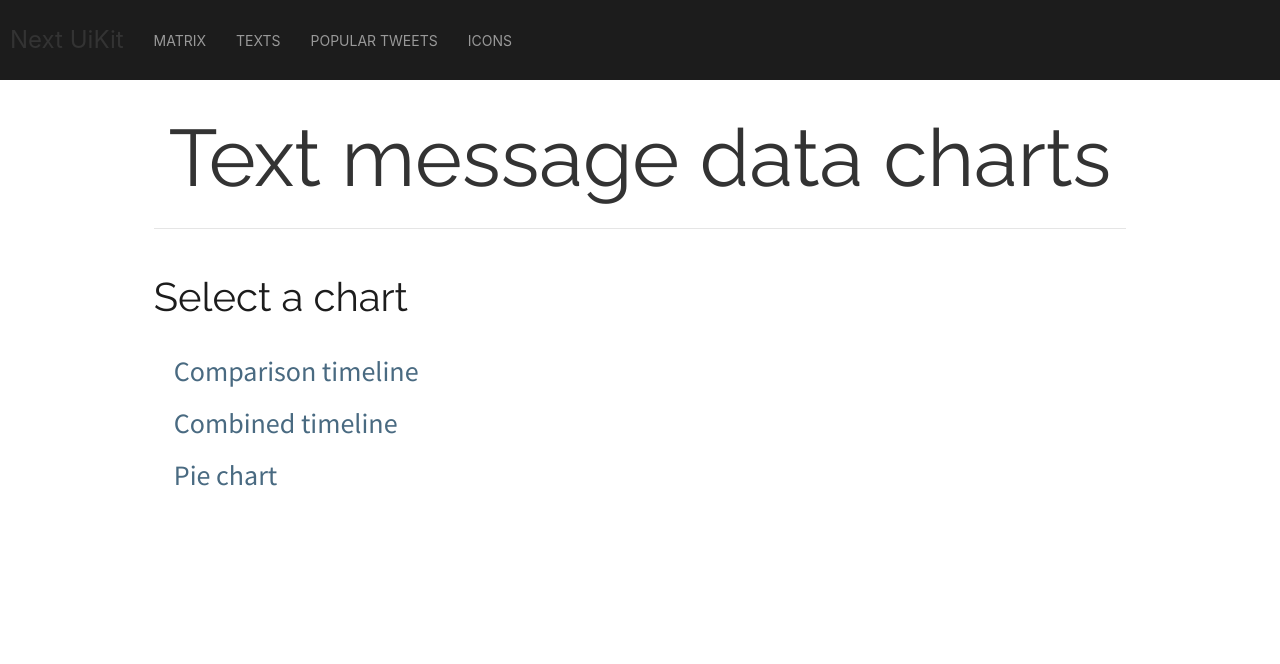
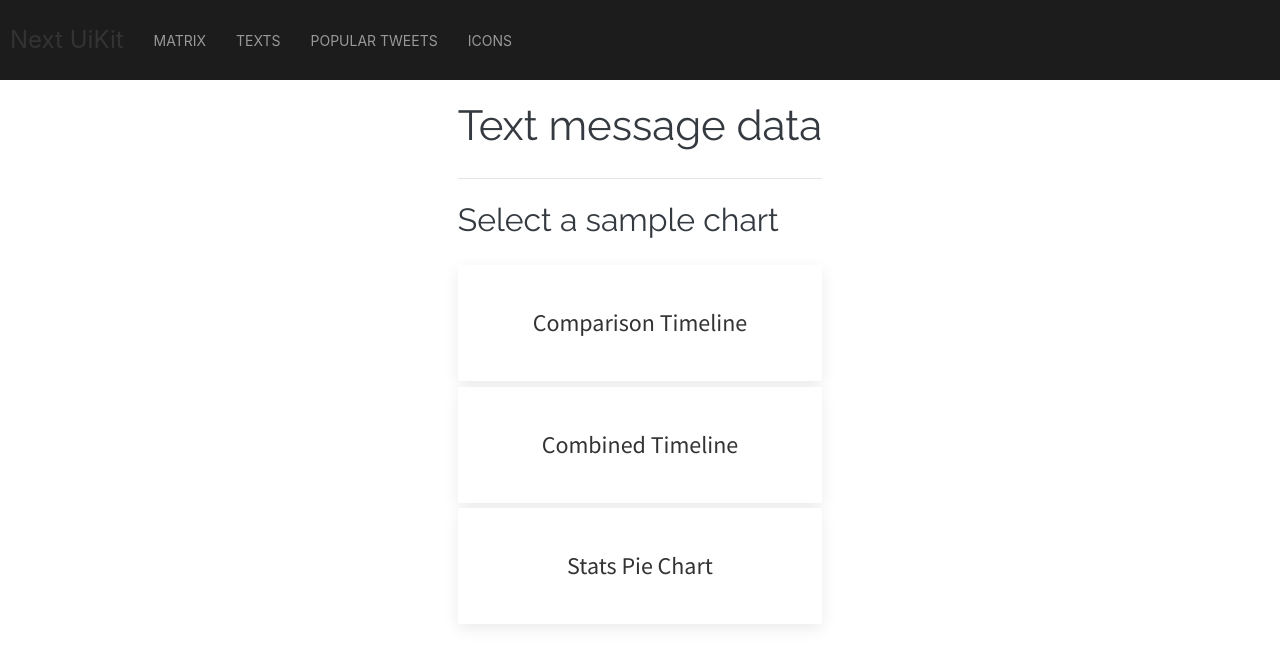
Before and after one commit to Brlaney/next-uikit-charts, a Next.js app: page /texts in a window 1280 px wide. Shown: the top 664 px of the page. Built offline with nearby package versions, Linux system fonts and the light colour scheme.

Commit message:
Updates to layout and scss

```diff
--- a/src/components/Meta.tsx
+++ b/src/components/Meta.tsx
@@ -1,4 +1,5 @@
 import Head from 'next/head'
+
 
 const Meta = ({ title, keywords, description }) => {
   return (
@@ -7,7 +8,7 @@ const Meta = ({ title, keywords, description }) => {
       <meta name='keywords' content={keywords} />
       <meta name='description' content={description} />
       <meta charSet='utf-8' />
-      <link rel='icon' href='/favicon.ico' />
+      <link rel='icon' href='/next-uikit-charts.svg' />
       <title>{title}</title>
     </Head>
   )
--- a/src/pages/texts/index.tsx
+++ b/src/pages/texts/index.tsx
@@ -2,38 +2,66 @@ import Link from 'next/link'
 import styles from '@/styles/Texts.module.scss'
 
 
-export default function Texts () {
+export default function Texts() {
   return (
     <>
-      <div className='uk-container-large uk-height-large'>
+      {/* Page header */}
+      <div id='parent' className='uk-container-large uk-height-large'>
         <div>
-          <h1 className={styles.title}>Text message data charts</h1>
+          <h1 className={styles.title}>
+            Text message data
+          </h1>
         </div>
         <div className='uk-heading-divider uk-margin-bottom' />
-
-        <div className='uk-flex uk-flex-right uk-flex-middle'>
-          <h3 className={styles.subheading}>Select a chart</h3>
+        <div id='subheader' className='uk-flex uk-flex-middle'>
+          <h2 className={styles.subtitle}>
+            Select a sample chart
+          </h2>
         </div>
 
-        <div className='uk-margin-left uk-width-1-1'>
-          <div className='uk-margin-small'>
+        {/* Link container */}
+        <div
+          id='linkContainer'
+          className='uk-grid-row uk-grid-row-large uk-child-width-1-3 uk-text-center'
+          uk-grid
+        >
+          {/* Link 1 */}
+          <div id='card' className='uk-width-1-1'>
             <Link href='/texts/comparison'>
-              <a className={styles.select}>Comparison timeline</a>
+              <a
+                id='select'
+                className='uk-display-block uk-card uk-card-body uk-card-default uk-link-toggle uk-width-1-1'
+              >
+                <span id='text' className='uk-text-lead'>
+                  Comparison Timeline
+                </span>
+              </a>
             </Link>
           </div>
-        </div>
-        <div className='uk-margin-left uk-width-1-1'>
-          <div className='uk-margin-small'>
+          {/* Link 2 */}
+          <div id='card' className='uk-width-1-1'>
             <Link href='/texts/messages'>
-              <a className={styles.select}>Combined timeline</a>
+              <a
+                id='select'
+                className='uk-display-block uk-card uk-card-body uk-card-default uk-link-toggle uk-width-1-1'
+              >
+                <span id='text' className='uk-text-lead'>
+                  Combined Timeline
+                </span>
+              </a>
             </Link>
           </div>
-        </div>
-
-        <div className='uk-margin-left uk-width-1-1'>
-          <div className='uk-margin-small'>
+          {/* Link 3 */}
+          <div id='card' className='uk-width-1-1'>
             <Link href='/texts/stats'>
-              <a className={styles.select}>Pie chart</a>
+              <a
+                id='select'
+                className='uk-display-block uk-card uk-card-body uk-card-default uk-link-toggle uk-width-1-1'
+              >
+                <span id='text' className='uk-text-lead'>
+                  Stats Pie Chart
+                </span>
+              </a>
             </Link>
           </div>
         </div>
--- a/src/scss/Texts.module.scss
+++ b/src/scss/Texts.module.scss
@@ -1,21 +1,61 @@
 @import './theme/theme';
 
+#parent {
+  display: flex;
+  flex-direction: column;
+  flex: 1;
+  margin: 0.66rem;
+  padding: 0.22rem;
+
+  div {
     .title {
-  text-align: start;
-  font-size: 80px;
-  margin: 15px;
+      text-align: center;
+      font-size: 62px;
+      margin: 0.85rem 0 0.55rem 0;
+    }
   }
 
-.subheading {
-  color: $bg-dark;
-  font-size: 40px;
+  #subheader {
+    .subtitle {
+      color: $text-secondary;
+      font-size: 28px;
       margin-top: 20px;
       width: 100%;
       flex: auto;
     }
+  }
 
-.select {
+  #linkContainer {
+    display: flex;
+    flex-direction: column;
+    flex: 1;
+    justify-content: center;
+    align-items: center;
+    padding: 0.99rem;
+
+    #card {
+      box-shadow: 0px 2px 8px rgba(0, 0, 0, 0.05);
+      width: 300px;
+      color: $text-secondary;
+
+      Link {
+        width: 100%;
+        color: $text-secondary;
+        font-size: 28px;
+        text-align: center;
+        #select {
+          color: $text-secondary;
+          font-size: 28px;
+          text-align: center;
+
+          #text {
+            width: 100%;
             color: $text-secondary;
             font-size: 28px;
             text-align: center;
           }
+        }
+      }
+    }
+  }
+}
--- a/src/scss/globals.scss
+++ b/src/scss/globals.scss
@@ -1,35 +1,27 @@
 @import './theme/theme';
-
-// --box-shadow: 0px 2px 8px rgba(0, 0, 0, 0.05);
 
 html,
 body {
   padding: 0;
   margin: 0;
   font-family: $primary-font;
-  color: $text-color;
+  color: $bg-d;
   overflow-y: hidden;
+  overflow-x: hidden;
 }
 
 a {
-  text-decoration: none;
+  font-family: $tertiary-font;
 }
 
 * {
   box-sizing: border-box;
-  color: inherit;
   font: inherit;
 }
 
-
-a {
-  text-decoration: none;
-  font-family: $tertiary-font;
-}
-
 h1, h2, h3, h4, h5, h6 {
+  color: $bg-d;
   font-family: $secondary-font;
-  font-size: 60px;
 }
 
 #category {
@@ -51,12 +43,6 @@ h1, h2, h3, h4, h5, h6 {
   font-family: $secondary-font;
 }
 
-#editor {
-  font-size: 16px;
-  font-size: 1rem;
-  line-height: 1.75;
-}
-
 .uk-navbar-container {
   background: #fff !important;
   font-family: $tertiary-font;
@@ -75,20 +61,7 @@ h1, h2, h3, h4, h5, h6 {
   color: var(--text-color);
 }
 
-
 .uk-navbar-container {
   background: $bg-dark !important;
   font-family: $tertiary-font;
 }
-
-#texts {
-  h3 {
-    color: $bg-d;
-    font-size: 2.7rem;
-    margin: 0;
-  }
-}
-
-#header {
-  color: $secondary;
-}
```
Also changed, not shown: public/next-uikit-charts.svg (added). Lines whose indentation alone changed are shown as unchanged.
